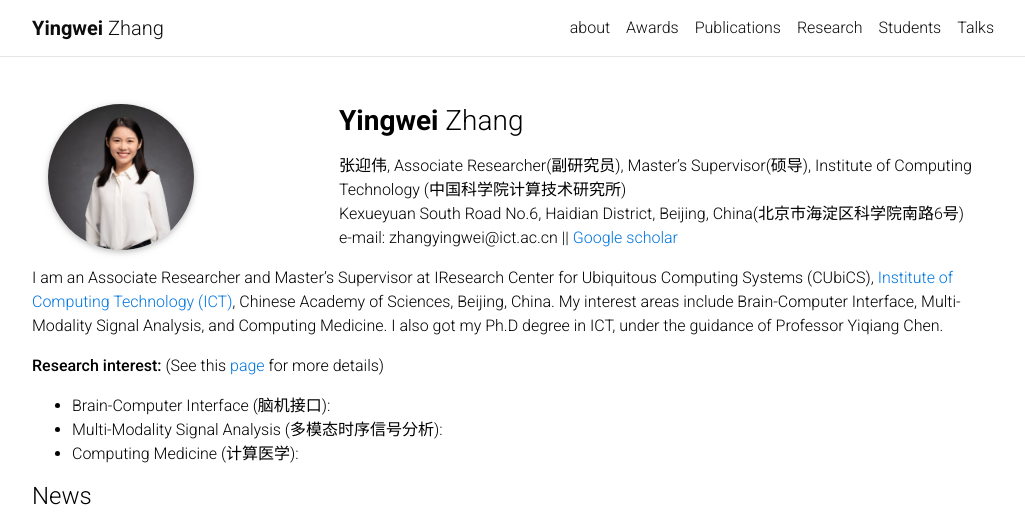
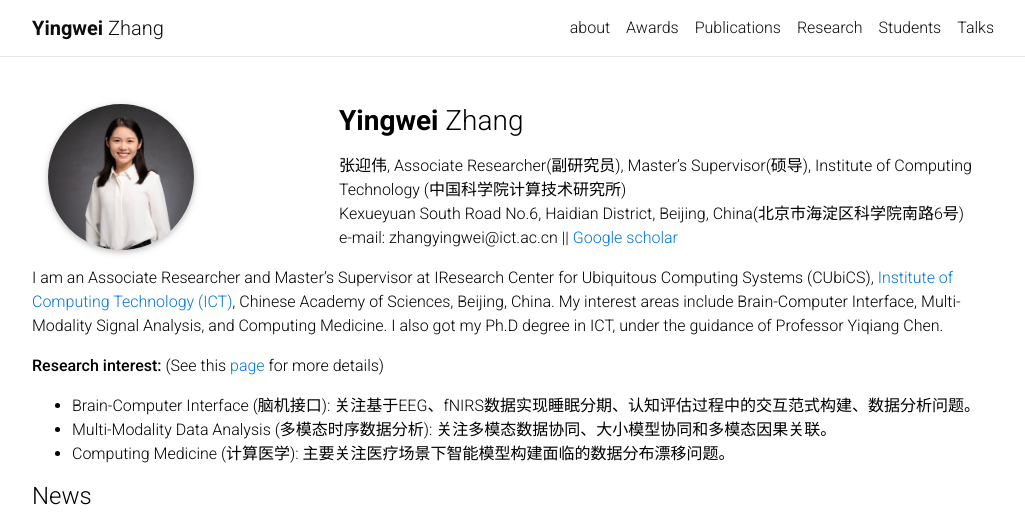
Before and after one commit to M-youyou/M-youyou.github.io, a Jekyll site: the page built from _pages/about.md, in a window 1280 px wide, cut to the strip 0-530 px from the top of the page. Shown: the whole strip, without its empty margins (123-1148 px from the left). Built offline with Jekyll 4.4.1, drawn with Linux system fonts in a browser that asks for light colours; comment, search, counter and statistics services are not loaded.

Commit message:
Update about.md

```diff
--- a/_pages/about.md
+++ b/_pages/about.md
@@ -23,6 +23,6 @@ I am an Associate Researcher and Master's Supervisor at IResearch Center for Ubi
 
 
 **Research interest:** (See this [page](https://ywzhang.cn/research/) for more details)
-- Brain-Computer Interface (脑机接口):
-- Multi-Modality Signal Analysis (多模态时序信号分析):
-- Computing Medicine (计算医学):
+- Brain-Computer Interface (脑机接口): 关注基于EEG、fNIRS数据实现睡眠分期、认知评估过程中的交互范式构建、数据分析问题。
+- Multi-Modality Data Analysis (多模态时序数据分析): 关注多模态数据协同、大小模型协同和多模态因果关联。
+- Computing Medicine (计算医学): 主要关注医疗场景下智能模型构建面临的数据分布漂移问题。
```
